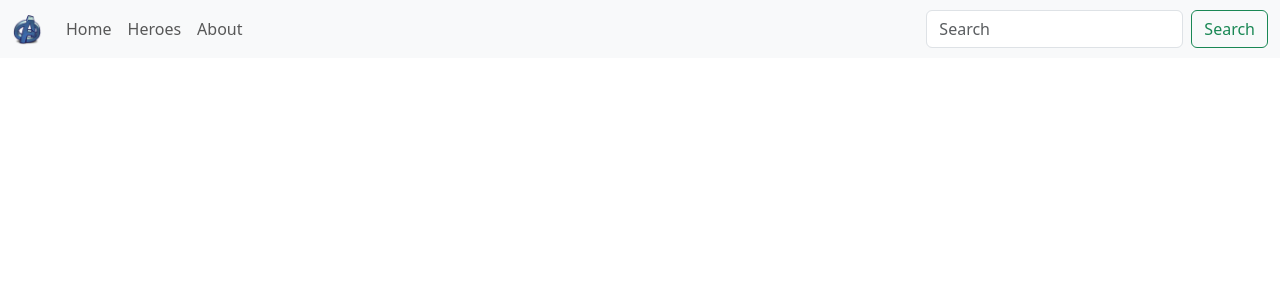
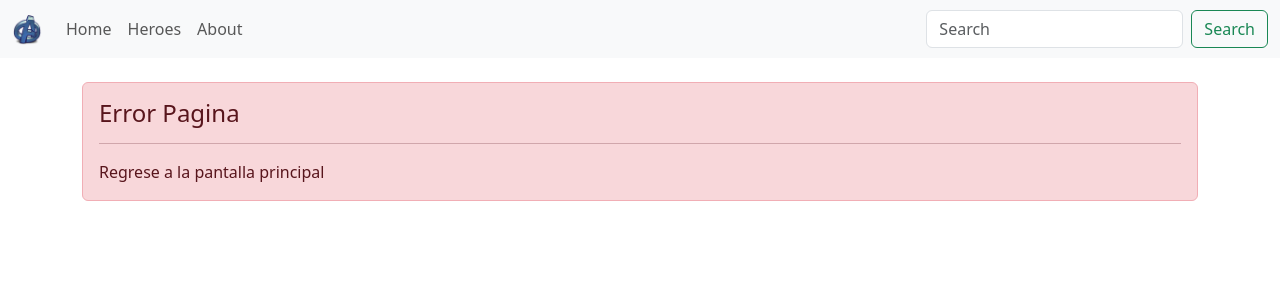
Before and after one commit to Car18los/PROYEC, an Angular app: page / in a window 1280 px wide. Shown: the top 300 px of the page. Built offline with nearby package versions, Linux system fonts and the light colour scheme.

Commit message:
se agrego componente error pagina

```diff
--- a/src/app/app-routing.module.ts
+++ b/src/app/app-routing.module.ts
@@ -4,6 +4,7 @@ import { HomeComponent } from './components/home/home.component';
 import { AboutComponent } from './components/about/about.component';
 import { HeroesComponent } from './components/heroes/heroes.component';
 import { DetalleHeroeComponent } from './components/detalle-heroe/detalle-heroe.component';
+import { PageErrorComponent } from './components/shared/page-error/page-error.component';
 
 const routes: Routes = [
   {
@@ -17,6 +18,9 @@ const routes: Routes = [
   },
   {
     path: 'detalle' , component: DetalleHeroeComponent
+  },
+  {
+    path: '**' , component:PageErrorComponent
   }
 
 
--- a/src/app/app.module.ts
+++ b/src/app/app.module.ts
@@ -9,6 +9,7 @@ import { BuscadorComponent } from './components/buscador/buscador.component';
 import { AboutComponent } from './components/about/about.component';
 import { HeroesComponent } from './components/heroes/heroes.component';
 import { DetalleHeroeComponent } from './components/detalle-heroe/detalle-heroe.component';
+import { PageErrorComponent } from './components/shared/page-error/page-error.component';
 
 @NgModule({
   declarations: [
@@ -18,7 +19,8 @@ import { DetalleHeroeComponent } from './components/detalle-heroe/detalle-heroe.
     BuscadorComponent,
     AboutComponent,
     HeroesComponent,
-    DetalleHeroeComponent
+    DetalleHeroeComponent,
+    PageErrorComponent
   ],
   imports: [
     BrowserModule,
--- a/src/app/components/shared/navbar/navbar.component.html
+++ b/src/app/components/shared/navbar/navbar.component.html
@@ -1,11 +1,8 @@
 <nav class="navbar navbar-expand-lg bg-body-tertiary">
     <div class="container-fluid">
-      <a class="navbar-brand" href="#">
+      <div class="navbar-brand" >
         <img src="assets/img/A-64.png" width="30">
-      </a>
-      <button class="navbar-toggler" type="button" data-bs-toggle="collapse" data-bs-target="#navbarSupportedContent" aria-controls="navbarSupportedContent" aria-expanded="false" aria-label="Toggle navigation">
-        <span class="navbar-toggler-icon"></span>
-      </button>
+      </div>
       <div class="collapse navbar-collapse" id="navbarSupportedContent">
         <ul class="navbar-nav me-auto mb-2 mb-lg-0">
           <li class="nav-item" >
@@ -17,6 +14,7 @@
           <li class="nav-item" >
             <a class="nav-link" routerLinkActive="active" [routerLink]="['about']">About</a>
           </li>
+
         </ul>
         <div class="d-flex" role="search">
           <input class="form-control me-2" type="search" placeholder="Search" aria-label="Search">
--- /dev/null
+++ b/src/app/components/shared/page-error/page-error.component.html
@@ -0,0 +1,5 @@
+<div class="alert alert-danger" role="alert">
+    <h4 class="alert-heading">Error Pagina</h4>
+    <hr>
+    <p class="mb-0">Regrese a la pantalla principal</p>
+  </div>
```
Also changed, not shown: src/app/components/shared/page-error/page-error.component.ts (added, +10 -0 lines), src/app/components/shared/page-error/page-error.component.css (added), 1 other file (tests, documents, lock files or other folders).
